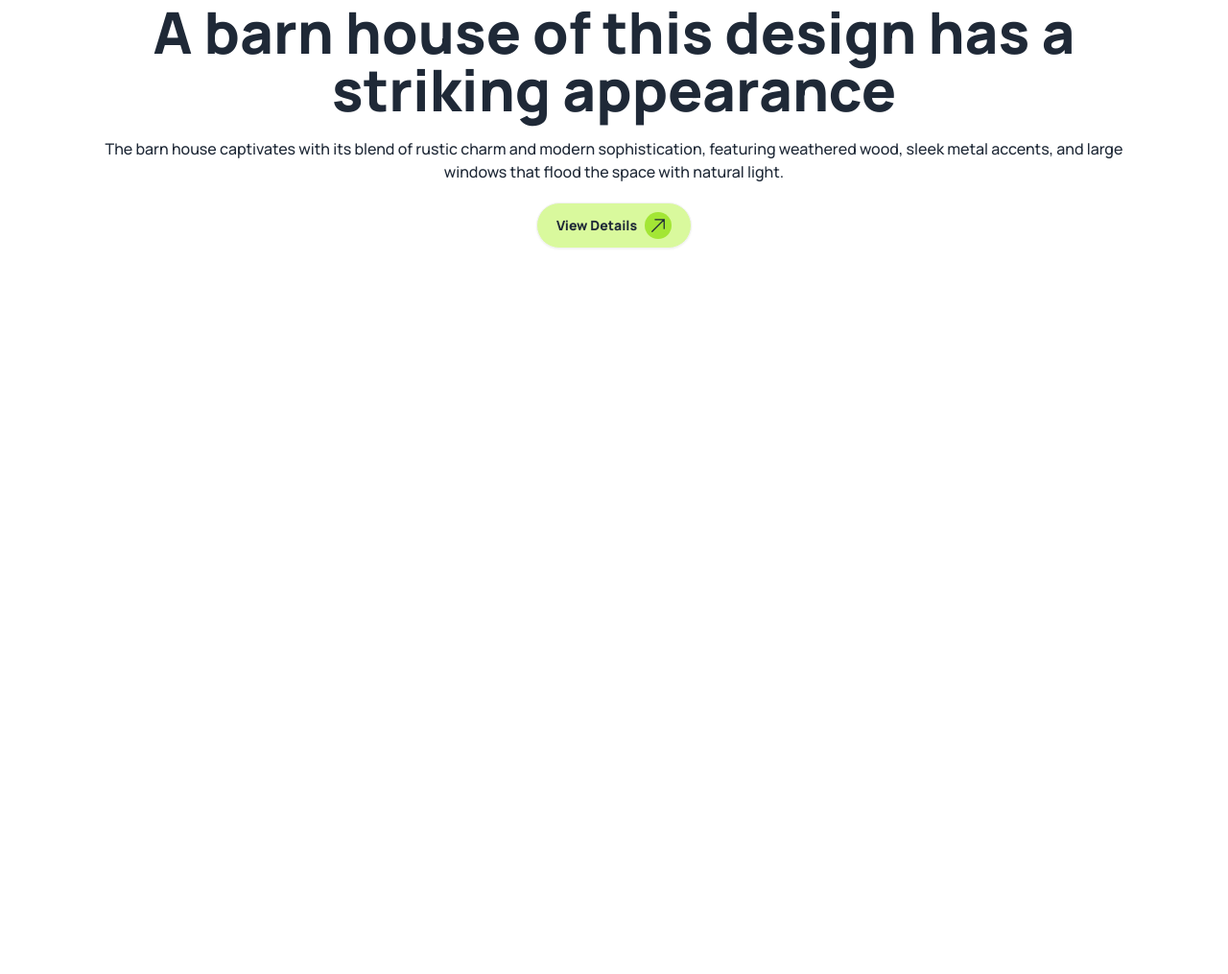
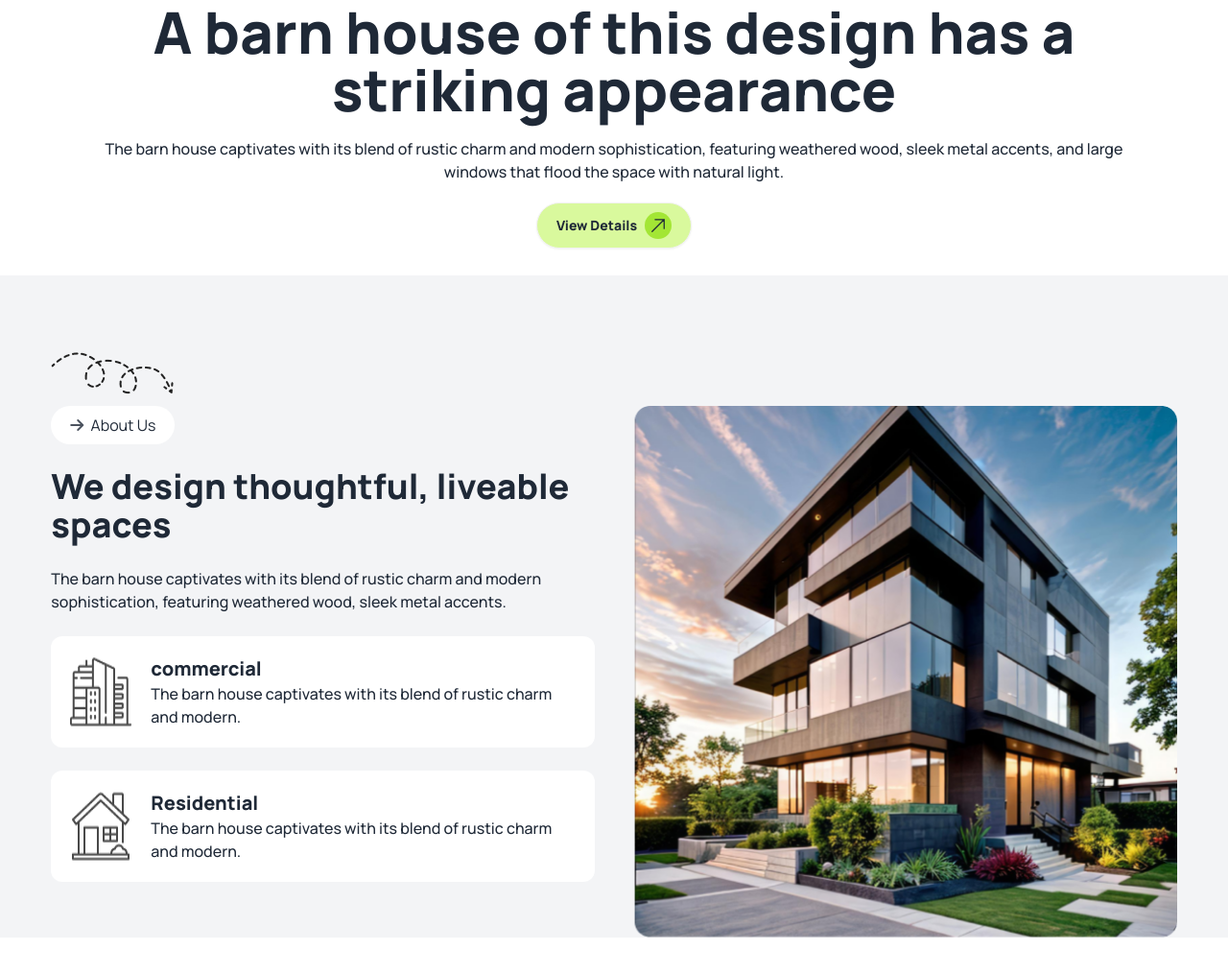
Before and after one commit to Jollypru/Assignment-3, a plain HTML site: page index.html in a window 1280 px wide. Shown: the part 479-1494 px from the top of the page at 96% size. Before the commit the page ends 846 px from the top, so only its background shows below. Drawn offline with nearby package versions, Linux system fonts and the light colour scheme.

Commit message:
added about us section

```diff
--- a/index.html
+++ b/index.html
@@ -33,8 +33,9 @@
   </style>
 </head>
 
-<body class="manrope-font bg-gray-200">
+<body class="manrope-font bg-gray-100">
   <header class=" space-y-4 bg-white mb-20">
+    <!-- navbar -->
     <nav class="w-11/12 mx-auto">
       <div class="navbar">
         <div class="navbar-start">
@@ -87,20 +88,55 @@
 
       </div>
     </nav>
-    <div class="w-11/12 mx-auto flex flex-col justify-center items-center text-center space-y-5 px-2 md:p-7">
+
+    <!-- banner -->
+    <div class="w-11/12 mx-auto flex flex-col justify-center items-center text-center space-y-5 px-2 py-4 md:p-7">
        <div>
          <img src="assets/banner.png" alt="">
        </div>
        <h1 class="font-extrabold text-3xl lg:text-6xl">A barn house of this design has a striking appearance</h1>
        <p class="font-medium">The barn house captivates with its blend of rustic charm and modern sophistication, featuring weathered wood, sleek metal accents, and large windows that flood the space with natural light.</p>
-       <button class="btn px-28 md:px-5 rounded-3xl bg-lime-200 font-extrabold" >View Details <svg xmlns="http://www.w3.org/2000/svg" fill="none" viewBox="0 0 24 24" stroke-width="1.5"
+       <button class="btn px-28 md:px-5 rounded-3xl bg-lime-200 font-extrabold " >View Details <svg xmlns="http://www.w3.org/2000/svg" fill="none" viewBox="0 0 24 24" stroke-width="1.5"
         stroke="currentColor" class="size-7 bg-lime-400 rounded-full p-1">
         <path stroke-linecap="round" stroke-linejoin="round" d="m4.5 19.5 15-15m0 0H8.25m11.25 0v11.25" />
       </svg></button>
     </div>
   </header>
+
   <main>
+    <!-- about us section -->
+    <section class="w-11/12 mx-auto mb-20">
+      <img class="hidden lg:inline" src="assets/Vector.png" alt="">
+      <div class="grid grid-cols-1 md:grid-cols-2 gap-10 mt-3">
+        <div class="space-y-6">
+          <button class="bg-white px-5 py-2 rounded-3xl"><i class="fa-solid fa-arrow-right inline opacity-80 mr-1"></i> About Us</button>
+          <h3 class="font-extrabold text-4xl text-center md:text-start">We design thoughtful, liveable spaces</h3>
+          <p class="font-medium text-center md:text-start">The barn house captivates with its blend of rustic charm and modern sophistication, featuring weathered wood, sleek metal accents.</p>
+          <div class="bg-white rounded-xl flex gap-5 p-5">
+            <img src="assets/commercial.png" alt="">
+            <div>
+              <h5 class="font-extrabold text-xl">commercial</h5>
+              <p class="font-medium">The barn house captivates with its blend of rustic charm and modern.</p>
+            </div>
+          </div>
+          <div class="bg-white rounded-xl flex gap-5 p-5">
+            <img src="assets/residential.png" alt="">
+            <div>
+              <h5 class="font-extrabold text-xl">Residential</h5>
+              <p class="font-medium">The barn house captivates with its blend of rustic charm and modern.</p>
+            </div>
+          </div>
 
+        </div>
+        <div>
+          <img src="assets/Rectangle.png" alt="">
+        </div>
+      </div>
+    </section>
+
+    <section>
+
+    </section>
   </main>
   <footer>
 
```
